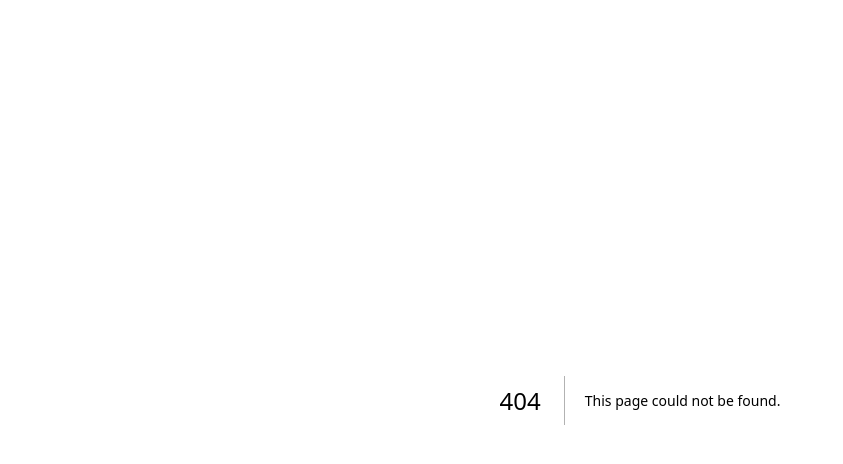
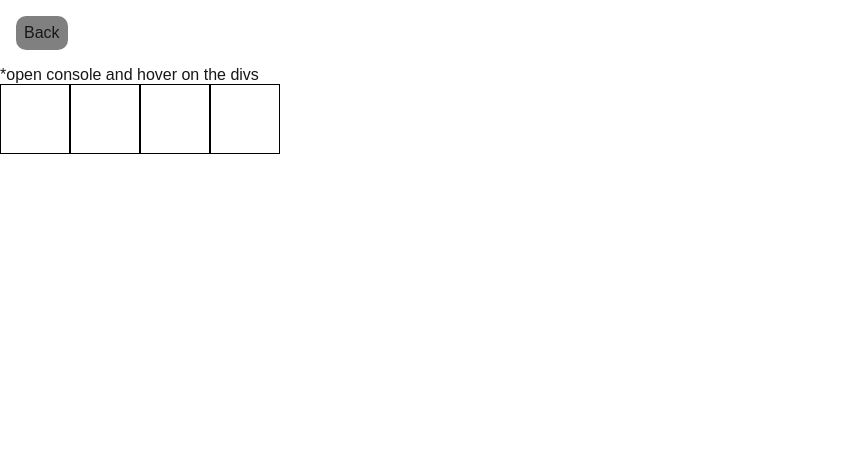
Before and after one commit to naimdanialjohar/aeon-bank-tech-assessment, a Next.js app: page /mcq-question-3 in a window 1280 px wide. Before the commit this address had no page. Shown: the top 464 px of the page, without its empty margins (0-843 px from the left). Built offline with nearby package versions, Linux system fonts and the light colour scheme.

Commit message:
answer for mcq 3

```diff
--- /dev/null
+++ b/src/app/mcq-question-3/page.tsx
@@ -0,0 +1,37 @@
+import LinkButton from '@/components/LinkButton';
+
+// answer is C
+export default () => (
+	<>
+		<LinkButton path="/mcq-answers">Back</LinkButton>
+		<style>{`
+		#mainDiv {
+			display: flex;
+		}
+		#mainDiv div {
+			width: 70px; height: 70px;
+			background-color: white;
+			border: 1px solid black;
+		}
+		div#div1 {
+			order: 2;
+		}
+		div#div2 {
+			order: 4;
+		}
+		div#div3 {
+			order: 3;
+		}
+		div#div4 {
+			order: 1;
+		}
+		`}</style>
+		<p>*open console and hover on the divs</p>
+		<div id="mainDiv">
+			<div id="div1"></div>
+			<div id="div2"></div>
+			<div id="div3"></div>
+			<div id="div4" style={{ order: 6 }}></div>
+		</div>
+	</>
+);
```
